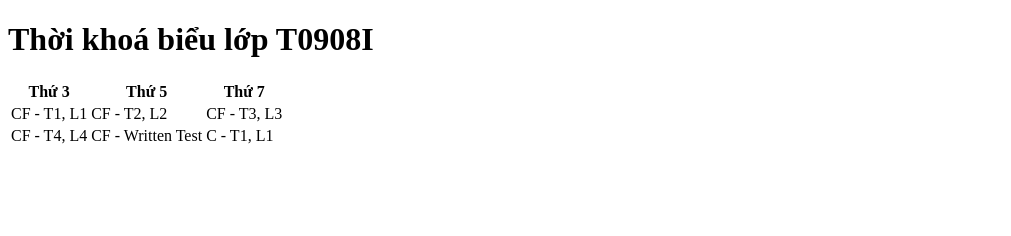
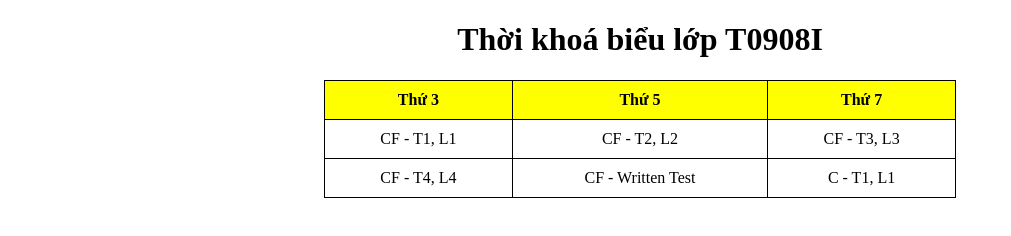
Before and after one commit to lqc02ht/c0924l1-module1-lqc, a plain HTML site: page ss5_form_table/table_don_gian/schedule.html in a window 1280 px wide. Shown: the whole page, without its empty margins (0-1011 px from the left). Drawn offline with Linux system fonts and the light colour scheme.

Commit message:
fixed_filename

```diff
--- a/ss5_form_table/table_don_gian/schedule.html
+++ b/ss5_form_table/table_don_gian/schedule.html
@@ -4,7 +4,7 @@
     <meta charset="UTF-8">
     <meta name="viewport" content="width=device-width, initial-scale=1.0">
     <title>Document</title>
-    <link rel="stylesheet" href="./schedules.css">
+    <link rel="stylesheet" href="./schedule.css">
 </head>
 <body>
     <h1>Thời khoá biểu lớp T0908I</h1>
```
Also changed, not shown: ss5_form_table/table_don_gian/update_schedule.html (+1 -1 lines).
